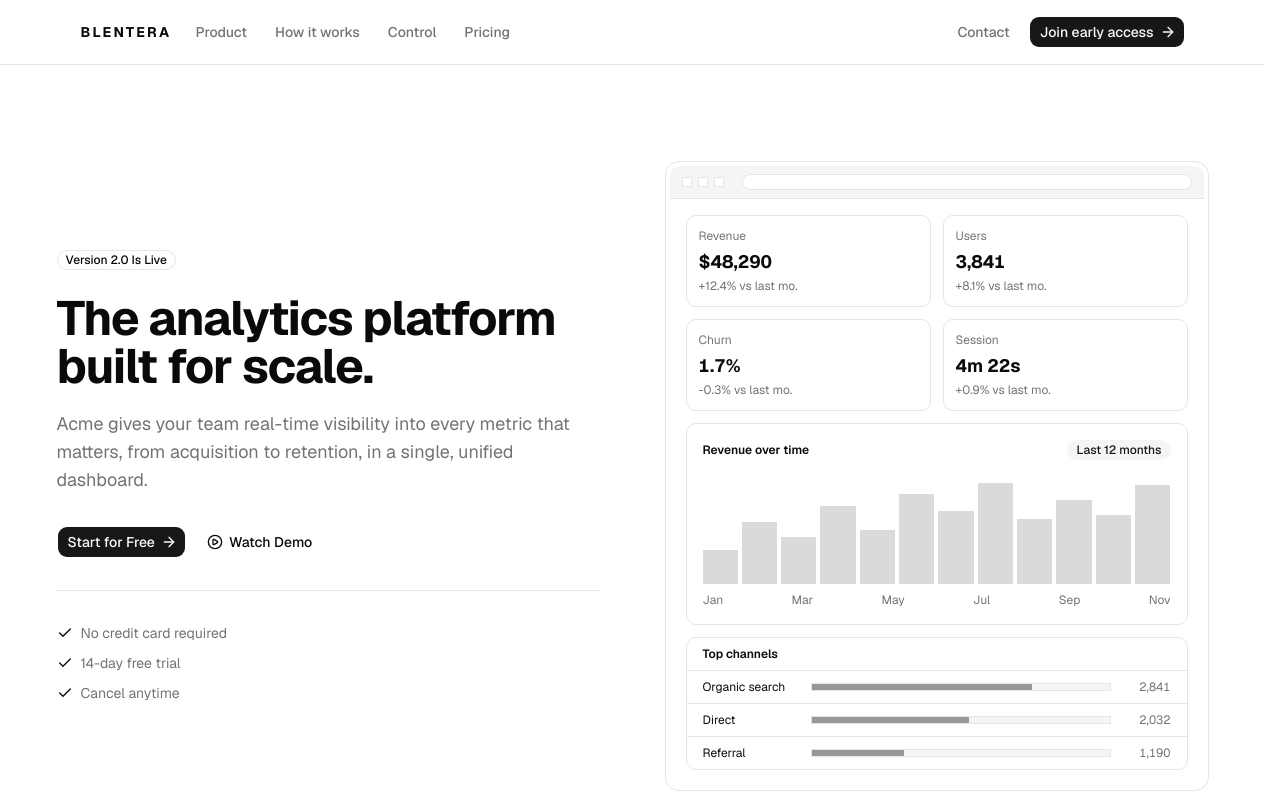
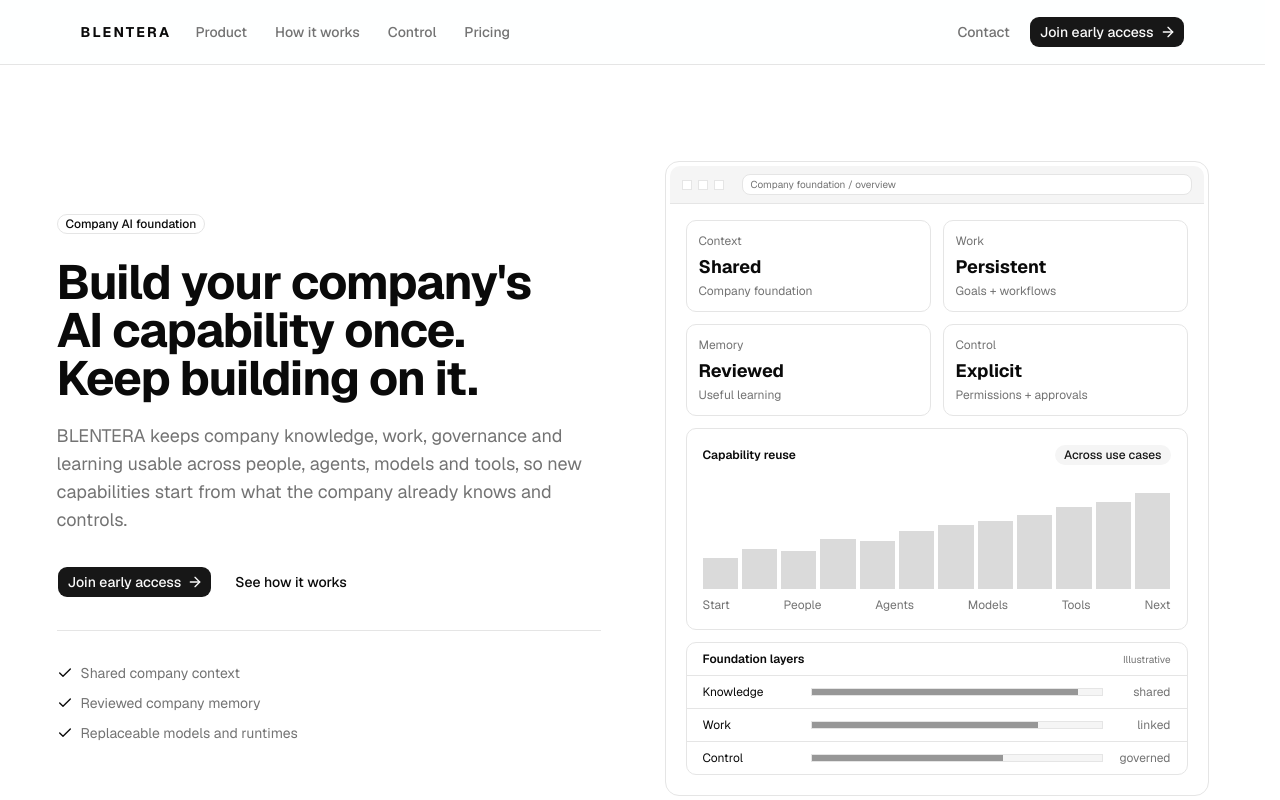
Before and after one commit to augustkring/humamap-preview, a Next.js app in the folder blentera-v2-final/: page / in a window 1280 px wide. Shown: the top 800 px of the page. Built offline with nearby package versions, Linux system fonts and the light colour scheme.

Commit message:
rebuild: apply deck messaging to exact OSS hero

```diff
--- a/blentera-v2-final/src/components/blentera/hero.tsx
+++ b/blentera-v2-final/src/components/blentera/hero.tsx
@@ -1,52 +1,48 @@
 "use client"
+
 import { Badge } from "@/components/ui/badge"
 import { Button } from "@/components/ui/button"
-import {
-  Dialog,
-  DialogContent,
-  DialogDescription,
-  DialogHeader,
-  DialogTitle,
-  DialogTrigger,
-} from "@/components/ui/dialog"
 import { Separator } from "@/components/ui/separator"
-import { ArrowRight, PlayCircle, Play, Check } from "lucide-react"
+import { ArrowRight, Check } from "lucide-react"
+
+const earlyAccess =
+  "mailto:ak@augustkring.com?subject=BLENTERA%20early%20access"
 
 const TRUST_ITEMS = [
-  "No credit card required",
-  "14-day free trial",
-  "Cancel anytime",
+  "Shared company context",
+  "Reviewed company memory",
+  "Replaceable models and runtimes",
 ]
 
 const SCREENSHOT_ROWS = [
   {
-    label: "Revenue",
-    value: "$48,290",
-    change: "+12.4%",
+    label: "Context",
+    value: "Shared",
+    change: "Company foundation",
   },
   {
-    label: "Users",
-    value: "3,841",
-    change: "+8.1%",
+    label: "Work",
+    value: "Persistent",
+    change: "Goals + workflows",
   },
   {
-    label: "Churn",
-    value: "1.7%",
-    change: "-0.3%",
+    label: "Memory",
+    value: "Reviewed",
+    change: "Useful learning",
   },
   {
-    label: "Session",
-    value: "4m 22s",
-    change: "+0.9%",
+    label: "Control",
+    value: "Explicit",
+    change: "Permissions + approvals",
   },
 ]
 
-const BAR_HEIGHTS = [30, 55, 42, 70, 48, 80, 65, 90, 58, 75, 62, 88]
+const BAR_HEIGHTS = [28, 36, 34, 45, 43, 52, 57, 61, 66, 73, 78, 86]
 
-const TOP_CHANNELS = [
-  { name: "Organic search", pct: 74, sessions: "2,841" },
-  { name: "Direct", pct: 53, sessions: "2,032" },
-  { name: "Referral", pct: 31, sessions: "1,190" },
+const FOUNDATION_LAYERS = [
+  { name: "Knowledge", pct: 92, state: "shared" },
+  { name: "Work", pct: 78, state: "linked" },
+  { name: "Control", pct: 66, state: "governed" },
 ]
 
 export default function Hero() {
@@ -55,54 +51,37 @@
       <div className="mx-auto grid w-full max-w-6xl grid-cols-1 gap-12 md:grid-cols-2 md:items-center md:gap-16">
         <div className="flex flex-col">
           <Badge variant="outline" className="w-fit">
-            Version 2.0 Is Live
+            Company AI foundation
           </Badge>
 
           <h1 className="mt-6 font-heading text-4xl font-bold tracking-tight text-balance sm:text-5xl">
-            The analytics platform
-            <br className="hidden sm:block" /> built for scale.
+            Build your company&apos;s AI capability once.
+            <br className="hidden sm:block" /> Keep building on it.
           </h1>
 
           <p className="mt-5 text-lg text-muted-foreground">
-            Acme gives your team real-time visibility into every metric that
-            matters, from acquisition to retention, in a single, unified
-            dashboard.
+            BLENTERA keeps company knowledge, work, governance and learning
+            usable across people, agents, models and tools, so new capabilities
+            start from what the company already knows and controls.
           </p>
 
           <div className="mt-8 flex flex-col gap-3 sm:flex-row sm:items-center">
             <Button
-              render={<a href="#" />}
+              render={<a href={earlyAccess} />}
               nativeButton={false}
               className="w-full sm:w-auto"
             >
-              Start for Free
+              Join early access
               <ArrowRight data-icon="inline-end" aria-hidden="true" />
             </Button>
-            <Dialog>
-              <DialogTrigger
-                render={<Button variant="ghost" className="w-full sm:w-auto" />}
-              >
-                <PlayCircle data-icon="inline-start" aria-hidden="true" />
-                Watch Demo
-              </DialogTrigger>
-              <DialogContent className="sm:max-w-2xl">
-                <DialogHeader>
-                  <DialogTitle>Product demo</DialogTitle>
-                  <DialogDescription>
-                    A 2-minute tour of the Acme analytics dashboard.
-                  </DialogDescription>
-                </DialogHeader>
-                <div className="relative flex aspect-video w-full items-center justify-center rounded-lg border border-border bg-muted">
-                  <span
-                    className="flex size-14 items-center justify-center rounded-full bg-background/80 ring-1 ring-border"
-                    aria-hidden="true"
-                  >
-                    <Play className="size-6 text-foreground" />
-                  </span>
-                  <span className="sr-only">Demo video placeholder</span>
-                </div>
-              </DialogContent>
-            </Dialog>
+            <Button
+              render={<a href="#how-it-works" />}
+              nativeButton={false}
+              variant="ghost"
+              className="w-full sm:w-auto"
+            >
+              See how it works
+            </Button>
           </div>
 
           <Separator className="my-8" />
@@ -113,20 +92,25 @@
                 key={item}
                 className="flex items-center gap-2 text-sm text-muted-foreground"
               >
-                <Check className="size-4 shrink-0 text-foreground" aria-hidden="true" />
+                <Check
+                  className="size-4 shrink-0 text-foreground"
+                  aria-hidden="true"
+                />
                 {item}
               </li>
             ))}
           </ul>
         </div>
 
-        <div className="relative">
+        <div className="relative" aria-label="Illustrative BLENTERA product view">
           <div className="rounded-xl border border-border bg-card p-1">
             <div className="flex items-center gap-1.5 rounded-t-lg border-b border-border bg-muted px-3 py-2">
               <span className="size-2.5 border border-border bg-background" />
               <span className="size-2.5 border border-border bg-background" />
               <span className="size-2.5 border border-border bg-background" />
-              <span className="ml-3 h-4 flex-1 rounded-md border border-border bg-background" />
+              <span className="ml-3 flex-1 truncate rounded-md border border-border bg-background px-2 py-0.5 text-[10px] text-muted-foreground">
+                Company foundation / overview
+              </span>
             </div>
 
             <div className="flex flex-col rounded-b-lg bg-background p-4">
@@ -137,11 +121,9 @@
                     className="flex flex-col rounded-lg border border-border bg-card p-3"
                   >
                     <p className="text-xs text-muted-foreground">{row.label}</p>
-                    <p className="mt-1 text-lg font-bold tabular-nums">
-                      {row.value}
-                    </p>
+                    <p className="mt-1 text-lg font-bold">{row.value}</p>
                     <p className="mt-0.5 text-xs whitespace-nowrap text-muted-foreground">
-                      {row.change} vs last mo.
+                      {row.change}
                     </p>
                   </div>
                 ))}
@@ -149,9 +131,9 @@
 
               <div className="mt-3 rounded-lg border border-border bg-card p-4">
                 <div className="mb-3 flex items-center justify-between">
-                  <p className="text-xs font-semibold">Revenue over time</p>
+                  <p className="text-xs font-semibold">Capability reuse</p>
                   <Badge variant="secondary" className="text-xs">
-                    Last 12 months
+                    Across use cases
                   </Badge>
                 </div>
                 <div className="flex h-28 items-end gap-1">
@@ -165,19 +147,27 @@
                   ))}
                 </div>
                 <div className="mt-2 flex justify-between">
-                  {["Jan", "Mar", "May", "Jul", "Sep", "Nov"].map((m) => (
-                    <span key={m} className="text-xs text-muted-foreground">
-                      {m}
-                    </span>
-                  ))}
+                  {["Start", "People", "Agents", "Models", "Tools", "Next"].map(
+                    (label) => (
+                      <span
+                        key={label}
+                        className="text-xs text-muted-foreground"
+                      >
+                        {label}
+                      </span>
+                    )
+                  )}
                 </div>
               </div>
 
               <div className="mt-3 rounded-lg border border-border bg-card">
                 <div className="flex items-center justify-between border-b border-border px-4 py-2">
-                  <p className="text-xs font-semibold">Top channels</p>
+                  <p className="text-xs font-semibold">Foundation layers</p>
+                  <span className="text-[10px] text-muted-foreground">
+                    Illustrative
+                  </span>
                 </div>
-                {TOP_CHANNELS.map((row) => (
+                {FOUNDATION_LAYERS.map((row) => (
                   <div
                     key={row.name}
                     className="flex items-center gap-3 border-b border-border px-4 py-2 last:border-0"
@@ -190,8 +180,8 @@
                         aria-hidden="true"
                       />
                     </div>
-                    <span className="w-12 text-right text-xs text-muted-foreground tabular-nums">
-                      {row.sessions}
+                    <span className="w-14 text-right text-xs text-muted-foreground">
+                      {row.state}
                     </span>
                   </div>
                 ))}
```
